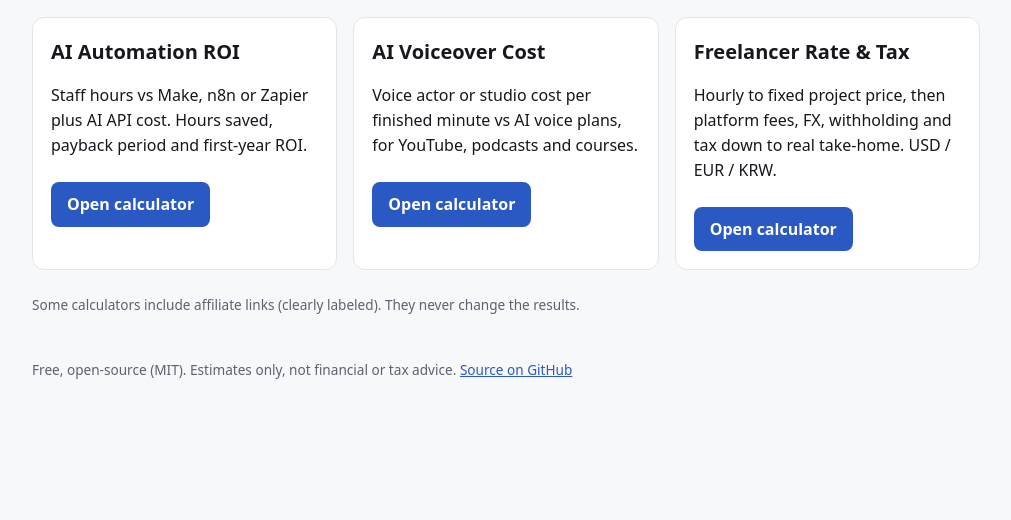
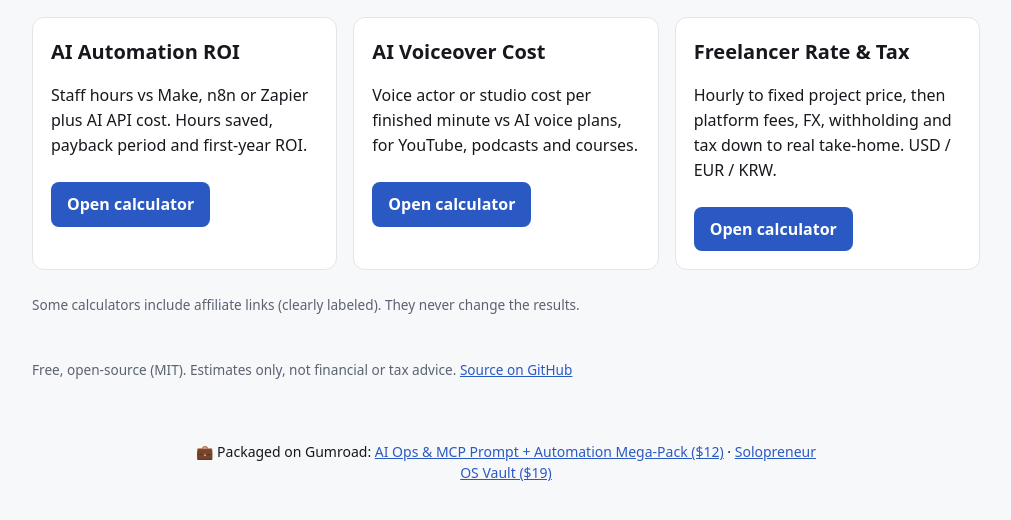
Before and after one commit to quietstack-labs/ai-roi-calculator-hub, a website: page index.html in a window 1280 px wide. Shown: the part 200-720 px from the top of the page, without its empty margins (134-1145 px from the left). Drawn offline with Linux system fonts and the light colour scheme.

Commit message:
pages: add Gumroad link

```diff
--- a/index.html
+++ b/index.html
@@ -34,5 +34,6 @@
 <p class="disclosure" style="margin-top:24px">Some calculators include affiliate links (clearly labeled). They never change the results.</p>
 </main>
 <footer class="site">Free, open-source (MIT). Estimates only, not financial or tax advice. <a href="https://github.com/quietstack-labs/ai-roi-calculator-hub">Source on GitHub</a></footer>
+<p style="text-align:center;margin:1.5em auto;max-width:640px;font:14px/1.5 system-ui,sans-serif">💼 Packaged on Gumroad: <a href="https://playmaster72.gumroad.com/l/mxttvof">AI Ops &amp; MCP Prompt + Automation Mega-Pack ($12)</a> · <a href="https://playmaster72.gumroad.com/l/solopreneur-os-vault">Solopreneur OS Vault ($19)</a></p>
 </body>
 </html>
```
